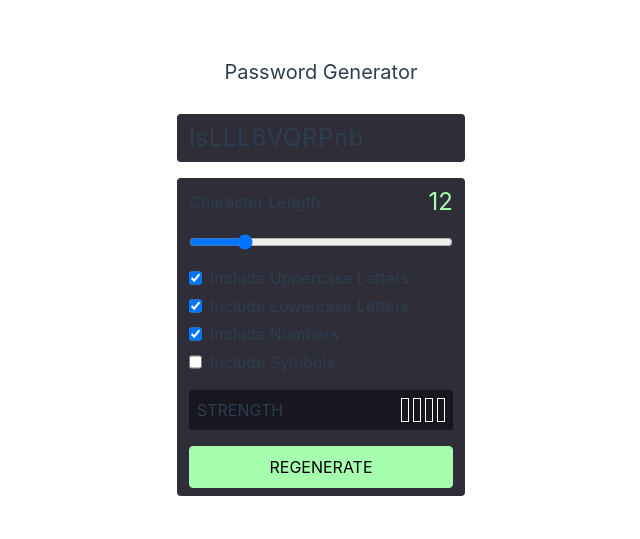
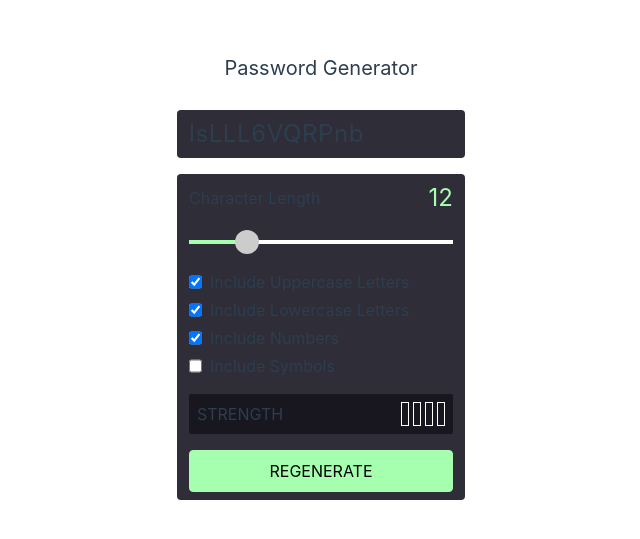
Before and after one commit to asi-isa/pass-gen, a Vue app: page / in a window 1280 px wide. Shown: the part 123-662 px from the top of the page, without its empty margins (319-959 px from the left). Built offline with nearby package versions, Linux system fonts and the light colour scheme; some icons are missing.

Commit message:
style slider ...

```diff
--- a/src/components/Slider.vue
+++ b/src/components/Slider.vue
@@ -14,8 +14,103 @@ defineEmits(["update:modelValue"]);
     :min="min"
     :max="max"
     :value="modelValue"
+    :style="{ '--min': min, '--max': max, '--val': modelValue }"
     @input="$emit('update:modelValue', $event.target.value)"
   />
 </template>
 
-<style scoped></style>
+<style scoped>
+/* https://css-tricks.com/sliding-nightmare-understanding-range-input/#top-of-site */
+[type="range"] {
+  --progress: #a5ffaf;
+  --track: #2f2d37;
+  --thumb: #ccc;
+
+  --range: calc(var(--max) - var(--min));
+  --ratio: calc((var(--val) - var(--min)) / var(--range));
+  --sx: calc(0.5 * 1.5em + var(--ratio) * (100% - 1.5em));
+  margin: 0;
+  padding: 0;
+  height: 1.5em;
+  background: transparent;
+  font: 1em/1 arial, sans-serif;
+}
+[type="range"],
+[type="range"]::-webkit-slider-thumb {
+  -webkit-appearance: none;
+}
+[type="range"]::-webkit-slider-runnable-track {
+  box-sizing: border-box;
+  border: none;
+  height: 0.25em;
+  background: var(--color-background);
+}
+[type="range"]::-webkit-slider-runnable-track {
+  background: linear-gradient(var(--progress), var(--progress)) 0 / var(--sx)
+    100% no-repeat var(--color-background);
+}
+[type="range"]::-moz-range-track {
+  box-sizing: border-box;
+  border: none;
+  height: 0.25em;
+  background: var(--color-background);
+}
+[type="range"]::-ms-track {
+  box-sizing: border-box;
+  border: none;
+  height: 0.25em;
+  background: var(--color-background);
+}
+[type="range"]::-moz-range-progress {
+  height: 0.25em;
+  background: var(--progress);
+}
+[type="range"]::-ms-fill-lower {
+  height: 0.25em;
+  background: var(--progress);
+}
+[type="range"]::-webkit-slider-thumb {
+  margin-top: -0.625em;
+  box-sizing: border-box;
+  border: none;
+  width: 1.5em;
+  height: 1.5em;
+  border-radius: 50%;
+  background: var(--thumb);
+  cursor: pointer;
+}
+[type="range"]::-moz-range-thumb {
+  box-sizing: border-box;
+  border: none;
+  width: 1.5em;
+  height: 1.5em;
+  border-radius: 50%;
+  background: var(--thumb);
+  cursor: pointer;
+}
+[type="range"]::-ms-thumb {
+  margin-top: 0;
+  box-sizing: border-box;
+  border: none;
+  width: 1.5em;
+  height: 1.5em;
+  border-radius: 50%;
+  background: var(--thumb);
+  cursor: pointer;
+}
+[type="range"]::-webkit-slider-thumb:hover {
+  background: var(--color-background);
+  border: 2px solid var(--progress);
+}
+[type="range"]::-moz-range-thumb:hover {
+  background: var(--color-background);
+  border: 2px solid var(--progress);
+}
+[type="range"]::-ms-thumb:hover {
+  background: var(--color-background);
+  border: 2px solid var(--progress);
+}
+[type="range"]::-ms-tooltip {
+  display: none;
+}
+</style>
```
